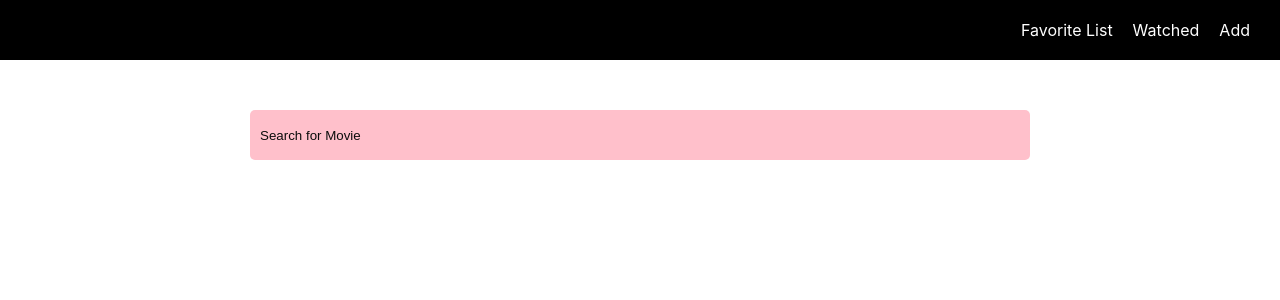
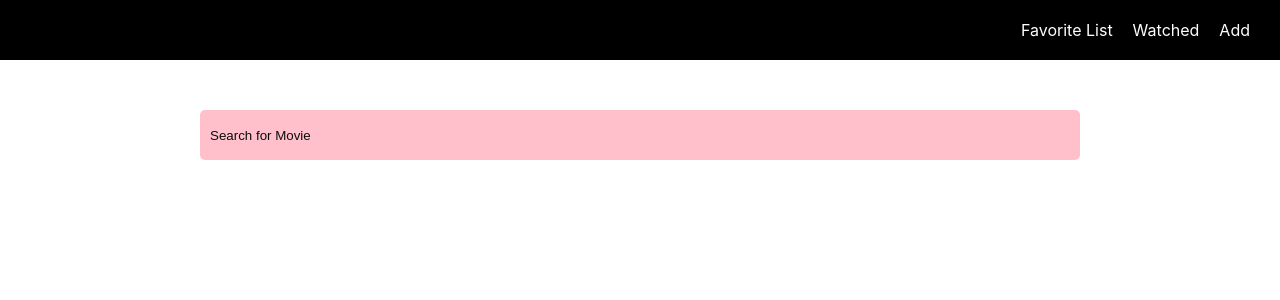
Before and after one commit to snowleopardAlexa/movies-app-context-api, a React (Create React App) app: page /add in a window 1280 px wide. Shown: the top 300 px of the page. Built offline with nearby package versions, Linux system fonts and the light colour scheme.

Commit message:
change movie card to result card name

```diff
--- a/src/components/Add/Add.css
+++ b/src/components/Add/Add.css
@@ -1,6 +1,6 @@
 .search {
- margin-left: 250px;
- margin-right: 250px;
+ margin-left: 200px;
+ margin-right: 200px;
 }
 
 .input__container {
--- a/src/components/Add/Add.jsx
+++ b/src/components/Add/Add.jsx
@@ -1,6 +1,6 @@
 import "./Add.css";
 import { useState } from "react";
-import MovieCard from "../MovieCard/MovieCard";
+import MovieCard from "../ResultCard/ResultCard";
 
 const Add = () => {
   const [query, setQuery] = useState("")
--- a/src/components/FavoriteList.jsx
+++ b/src/components/FavoriteList.jsx
@@ -5,11 +5,16 @@ const FavoriteList = () => {
 const { favoritelist } = useContext(GlobalContext)
 
   return (
+    <div className="favoritelist__container">
+    <div className="header">
+      <h2 style={{textAlign: 'center'}}>Favorite List</h2>
+    </div>
     <div>
       {favoritelist.map((movie) => (
         <h1>{movie.title}</h1>
       ))}
     </div>
+    </div>
   )
 }
 
--- a/src/components/MovieCard/MovieCard.css
+++ b/src/components/ResultCard/ResultCard.css
@@ -1,9 +1,5 @@
-.movie__container {
+.result__container {
     margin-top: 30px;
-}
-
-.movie__card {
-
 }
 
 .header {
--- a/src/components/MovieCard/MovieCard.jsx
+++ b/src/components/ResultCard/ResultCard.jsx
@@ -1,9 +1,9 @@
-import "./MovieCard.css";
+import "./ResultCard.css";
 import { useContext } from "react";
 import { GlobalContext } from "../../context/GlobalState";
 
 // pass movie object as props so we can access it by destructuring
-const MovieCard = ({ movie }) => {
+const ResultCard = ({ movie }) => {
   // access to add movie that we created in context
   const { addMovieToFavoritelist, favoritelist } = useContext(GlobalContext);
 
@@ -14,8 +14,8 @@ const MovieCard = ({ movie }) => {
   const favoritelistDisabled = storedMovie ? true : false;
 
   return (
-    <div className="movie__container">
-      <div className="movie__card">
+    <div className="result__container">
+      <div className="result__card">
       <div className="poster__wrapper">
         {movie.poster_path ? (
           // backticks with temple literals
@@ -54,4 +54,4 @@ const MovieCard = ({ movie }) => {
   );
 };
 
-export default MovieCard;
+export default ResultCard;
```
